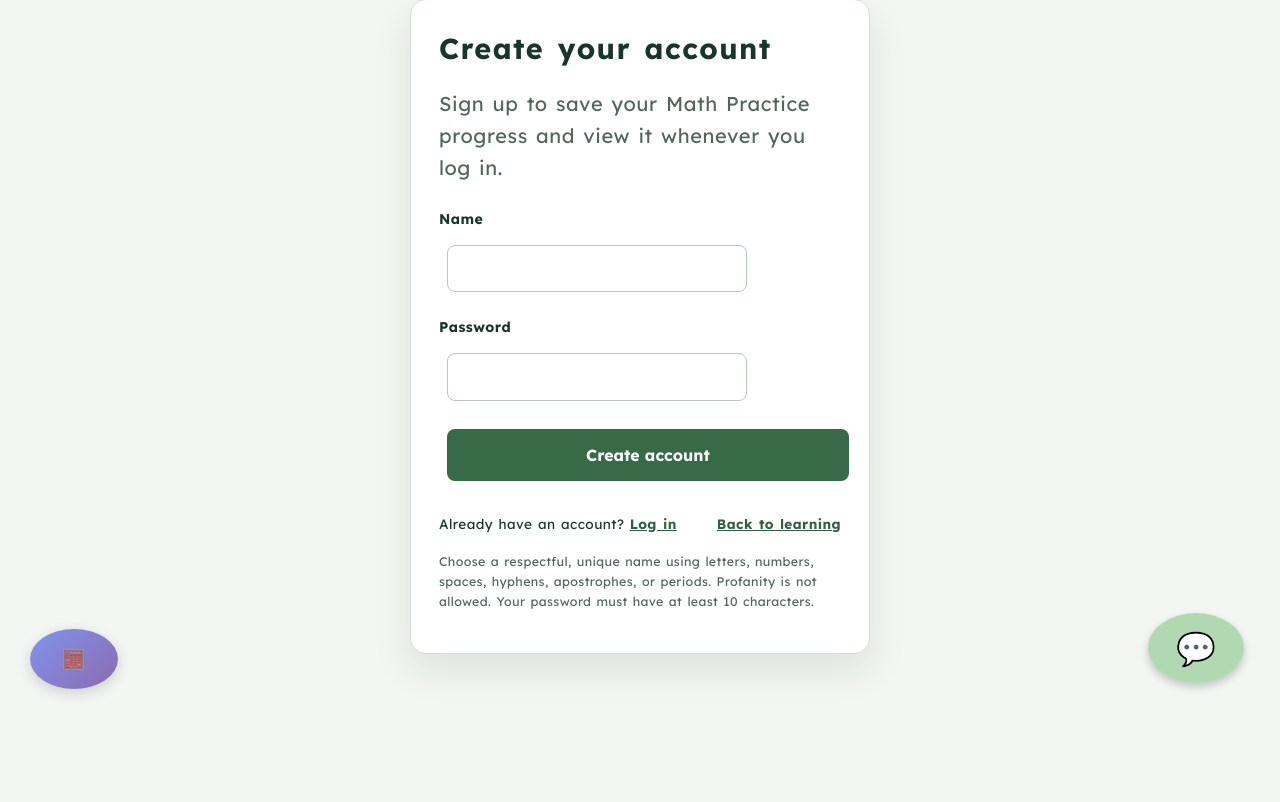
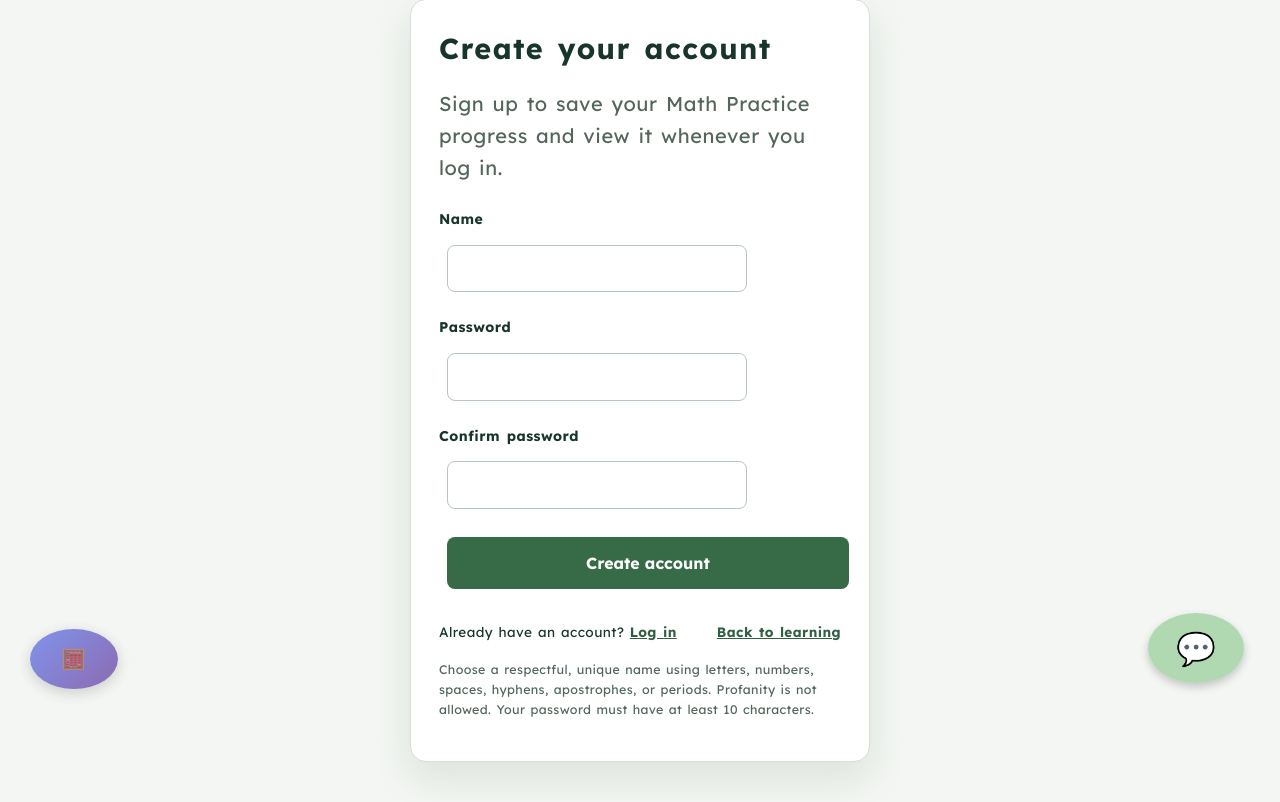
Before and after one commit to rt75272/McAllister, a Flask app: page /account/register in a window 1280 px wide. Shown: the part 81-883 px from the top of the page. Before the commit the page ends 777 px from the top, so only its background shows below. Run offline with Flask 3, Linux system fonts and the light colour scheme; some libraries are stand-ins or nearby versions.

Commit message:
Confirm password validation added in math practice app.

```diff
--- a/math_practice/app.py
+++ b/math_practice/app.py
@@ -1000,6 +1000,7 @@ def account_register():
     if request.method == 'POST':
         display_name = request.form.get('display_name', '').strip()
         password = request.form.get('password', '')
+        password_confirm = request.form.get('password_confirm', '')
         if not valid_csrf_token(request.form.get('csrf_token', '')):
             error_message = 'This form expired. Please try signing up again.'
         elif not display_name or len(display_name) > 80:
@@ -1015,6 +1016,8 @@ def account_register():
             error_message = 'Choose a password with at least 10 characters.'
         elif len(password) > 1024:
             error_message = 'Password is too long.'
+        elif password != password_confirm:
+            error_message = 'The passwords do not match.'
         else:
             try:
                 ensure_account_tables()
--- a/math_practice/templates/account_auth.html
+++ b/math_practice/templates/account_auth.html
@@ -44,6 +44,10 @@
             {% endif %}
             <label for="password">Password</label>
             <input id="password" name="password" type="password" minlength="10" maxlength="1024" autocomplete="{{ 'new-password' if mode == 'register' else 'current-password' }}" required>
+            {% if mode == 'register' %}
+                <label for="password-confirm">Confirm password</label>
+                <input id="password-confirm" name="password_confirm" type="password" minlength="10" maxlength="1024" autocomplete="new-password" required>
+            {% endif %}
             <button type="submit">{{ 'Create account' if mode == 'register' else 'Log in' }}</button>
         </form>
 
```
Also changed, not shown: math_practice/tests/test_account_auth.py (+23 -1 lines).
